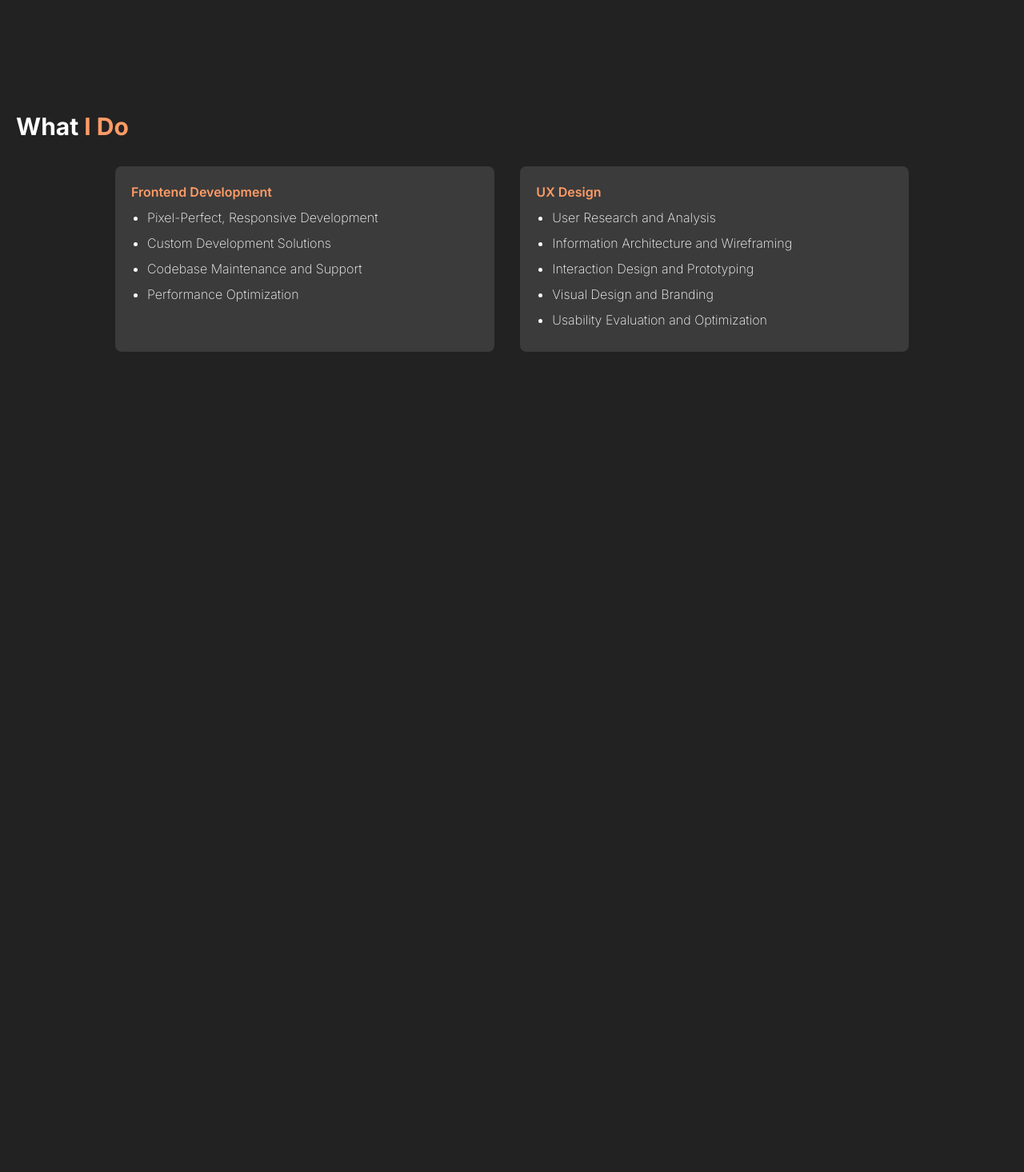
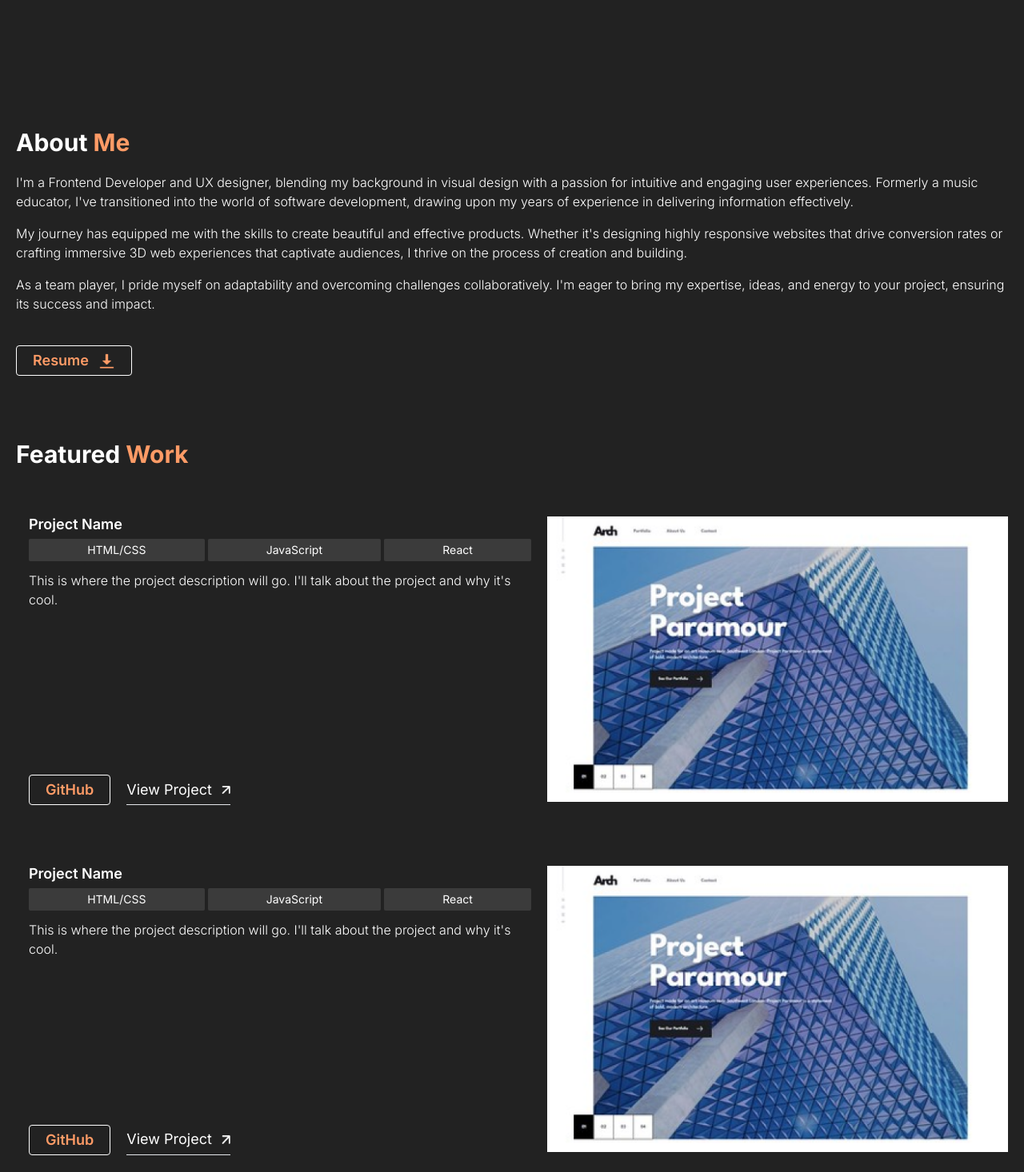
Before and after one commit to StowCode/portfolio-v5, a Next.js app: page / in a window 1280 px wide. Shown: the part 424-1890 px from the top of the page at 80% size. Before the commit the page ends 876 px from the top, so only its background shows below. Built offline with nearby package versions, Linux system fonts and the light colour scheme.

Commit message:
Featured Work Responsive

```diff
--- a/src/app/components/project.tsx
+++ b/src/app/components/project.tsx
@@ -10,7 +10,7 @@ interface ProjectProps {
 
 const Project: React.FC<ProjectProps> = ({title, description, tags}) => {
     return (
-        <div className="flex max-w-screen-xl mx-auto m-10">
+        <div className="flex flex-col-reverse sm:flex-row max-w-screen-l mx-auto px-5 my-10">
             <div className="flex flex-col justify-between text-white m-4">
                 <div>
                     <h1 className="text-lg font-semibold">{title}</h1>
@@ -22,8 +22,8 @@ const Project: React.FC<ProjectProps> = ({title, description, tags}) => {
                     <p className="font-light my-3">{description}</p>
                 </div>
 
-                <div className="flex mt-5">
-                    <button className="text-[var(--clr-accent)] text-lg items-center font-semibold flex px-5 py-1 border rounded border-white mr-5">GitHub</button>
+                <div className="flex mt-5 sm:mb-0 mb-5 sm:justify-normal justify-center">
+                    <button className="text-[var(--clr-accent)] text-lg items-center font-semibold flex px-5 py-1 border rounded border-white sm:mr-5 mr-10">GitHub</button>
                     <button className="border-b-[1px] flex items-center h-full py-1 text-lg">
                         View Project
                         <Image
@@ -36,9 +36,9 @@ const Project: React.FC<ProjectProps> = ({title, description, tags}) => {
                 </div>
             </div>
             <Image
-                className="m-5"
+                className="m-5 sm:max-w-xl w-11/12 mx-auto"
                 src={Arc}
-                alt="Project Preview Image for Arc Studios"
+                alt="Project Preview Image"
             />
         </div>
     )
--- a/src/app/sections/aboutme.tsx
+++ b/src/app/sections/aboutme.tsx
@@ -4,7 +4,7 @@ import Download from '../../../public/images/download-icon.svg';
 export default function AboutMe() {
     return (
         <section
-            className="hidden max-w-screen-xl mx-auto mt-20"
+            className="max-w-screen-xl mx-auto mt-20"
             style={{
                 background:''
             }}
--- a/src/app/sections/featuredwork.tsx
+++ b/src/app/sections/featuredwork.tsx
@@ -2,7 +2,7 @@ import Project from '../components/project';
 
 export default function FeaturedWork() {
     return (
-        <div className="hidden max-w-screen-xl mx-auto mt-20">
+        <div className="max-w-screen-xl mx-auto mt-20">
             <h2 className="m-5 text-left text-white text-3xl font-bold">
                 Featured <span className="font-bold text-[var(--clr-accent)]">Work</span>
             </h2>
--- a/src/app/sections/whatIdo.tsx
+++ b/src/app/sections/whatIdo.tsx
@@ -1,6 +1,6 @@
 export default function WhatIDo() {
     return (
-        <div className="sm:max-w-screen-xl overflow-scroll mx-auto mt-10">
+        <div className="hidden sm:max-w-screen-xl overflow-scroll mx-auto mt-10">
             <h2 className="m-5 text-left text-white text-3xl font-bold">
                 What <span className="font-bold text-[var(--clr-accent)]">I Do</span>
             </h2>
```
